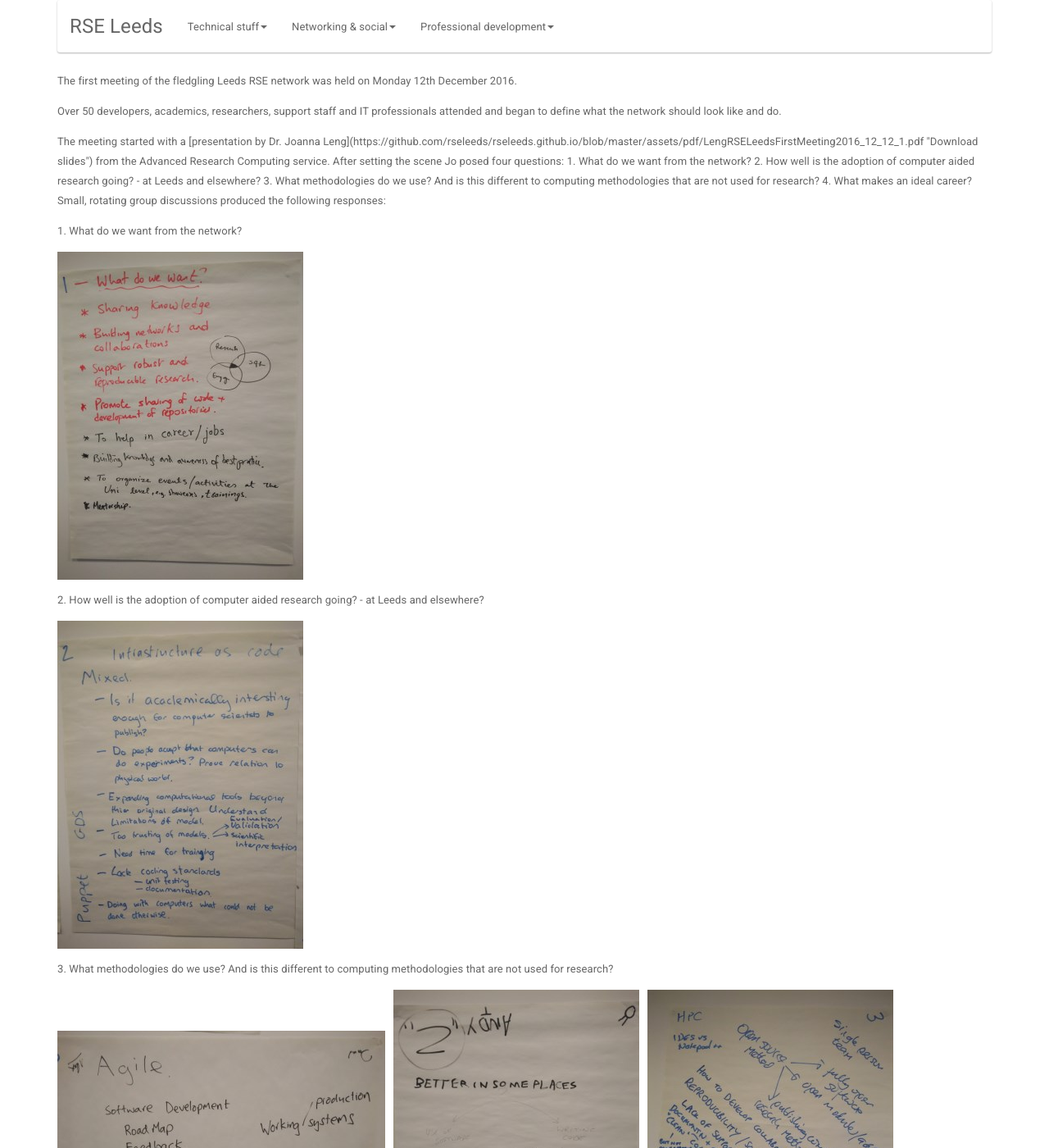
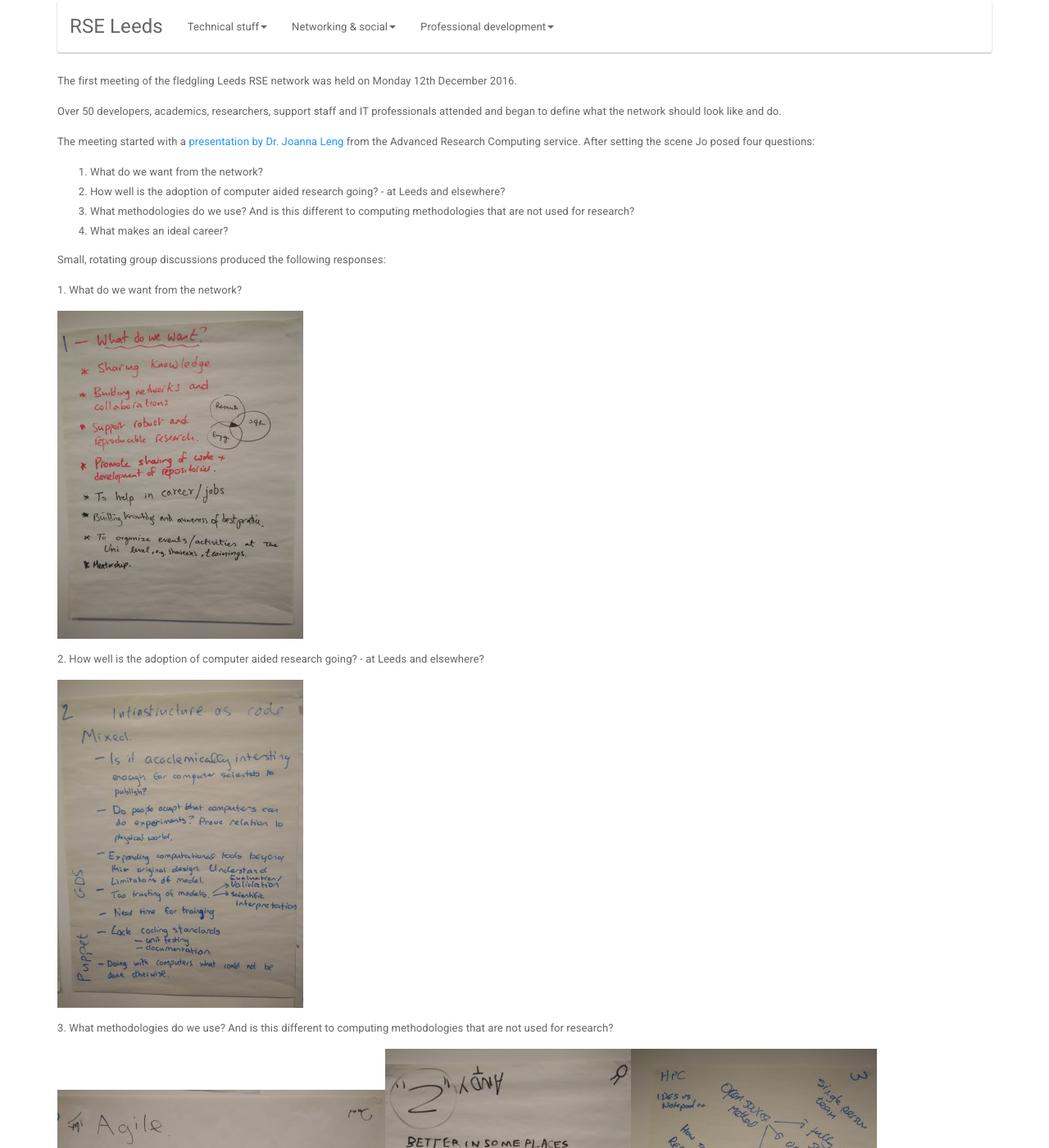
Before and after one commit to rseleeds/rseleeds.github.io, a Jekyll site: the page built from _posts/2017-01-06-initial-meeting.md, in a window 1280 px wide and 1400 px high. Shown: the whole window at 82% size. Built offline with Jekyll 4.4.1, drawn with Linux system fonts in a browser that asks for light colours; nearby versions of some CDN libraries; comment, search, counter and statistics services are not loaded.

Commit message:
Reformatted

```diff
--- a/_posts/2017-01-06-initial-meeting.md
+++ b/_posts/2017-01-06-initial-meeting.md
@@ -14,13 +14,13 @@ Over 50 developers, academics, researchers, support staff and IT professionals
 attended and began to define what the network should look like and do.
 </p>
 <p>
-The meeting started with a [presentation by Dr. Joanna Leng](https://github.com/rseleeds/rseleeds.github.io/blob/master/assets/pdf/LengRSELeedsFirstMeeting2016_12_12_1.pdf "Download slides") from the Advanced Research Computing service. After setting the scene Jo posed four questions:
-
-1. What do we want from the network?
-2. How well is the adoption of computer aided research going? - at Leeds and elsewhere?
-3. What methodologies do we use? And is this different to computing methodologies that are not used for research?
-4. What makes an ideal career?
-
+The meeting started with a <a href="https://github.com/rseleeds/rseleeds.github.io/blob/master/assets/pdf/LengRSELeedsFirstMeeting2016_12_12_1.pdf">presentation by Dr. Joanna Leng</a> from the Advanced Research Computing service. After setting the scene Jo posed four questions:
+<ol>
+<li>What do we want from the network?</li>
+<li>How well is the adoption of computer aided research going? - at Leeds and elsewhere?</li>
+<li>What methodologies do we use? And is this different to computing methodologies that are not used for research?</li>
+<li>What makes an ideal career?</li>
+</ol>
 Small, rotating group discussions produced the following responses:
 </p>
 
@@ -42,7 +42,13 @@ Small, rotating group discussions produced the following responses:
 3. What methodologies do we use? And is this different to computing methodologies that are not used for research?
 </p>
 <p>
-<a href="https://github.com/rseleeds/rseleeds.github.io/blob/master/assets/img/2017-01-06-initial-meeting/3-1.jpg" target="_blank"><img src="/assets/img/2017-01-06-initial-meeting/3-1_tn.jpg" /></a> | <a href="https://github.com/rseleeds/rseleeds.github.io/blob/master/assets/img/2017-01-06-initial-meeting/3-2.jpg" target="_blank"><img src="/assets/img/2017-01-06-initial-meeting/3-2_tn.jpg" /></a> | <a href="https://github.com/rseleeds/rseleeds.github.io/blob/master/assets/img/2017-01-06-initial-meeting/3-3.jpg" target="_blank"><img src="/assets/img/2017-01-06-initial-meeting/3-3_tn.jpg" /></a>
+<table><tr><td>
+<a href="https://github.com/rseleeds/rseleeds.github.io/blob/master/assets/img/2017-01-06-initial-meeting/3-1.jpg" target="_blank"><img src="/assets/img/2017-01-06-initial-meeting/3-1_tn.jpg" /></a>
+</td><td>
+<a href="https://github.com/rseleeds/rseleeds.github.io/blob/master/assets/img/2017-01-06-initial-meeting/3-2.jpg" target="_blank"><img src="/assets/img/2017-01-06-initial-meeting/3-2_tn.jpg" /></a>
+</td><td>
+<a href="https://github.com/rseleeds/rseleeds.github.io/blob/master/assets/img/2017-01-06-initial-meeting/3-3.jpg" target="_blank"><img src="/assets/img/2017-01-06-initial-meeting/3-3_tn.jpg" /></a>
+</td></tr></table>
 </p>
 
 <p>
```
